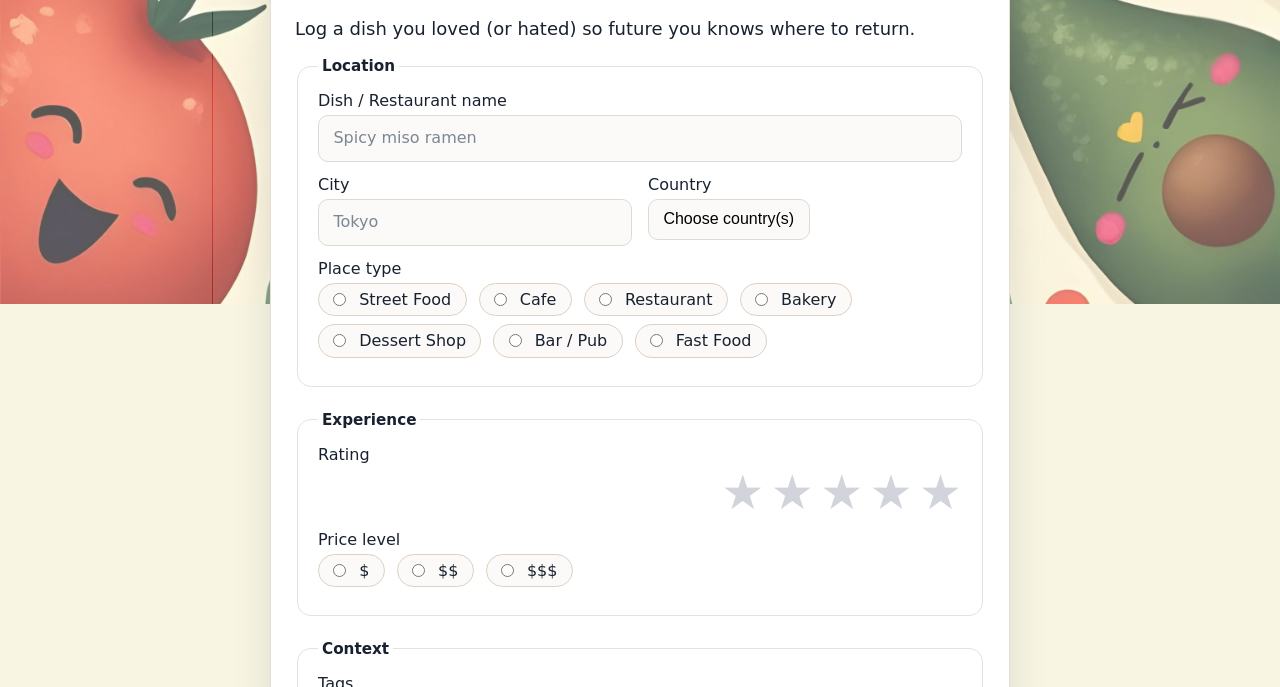
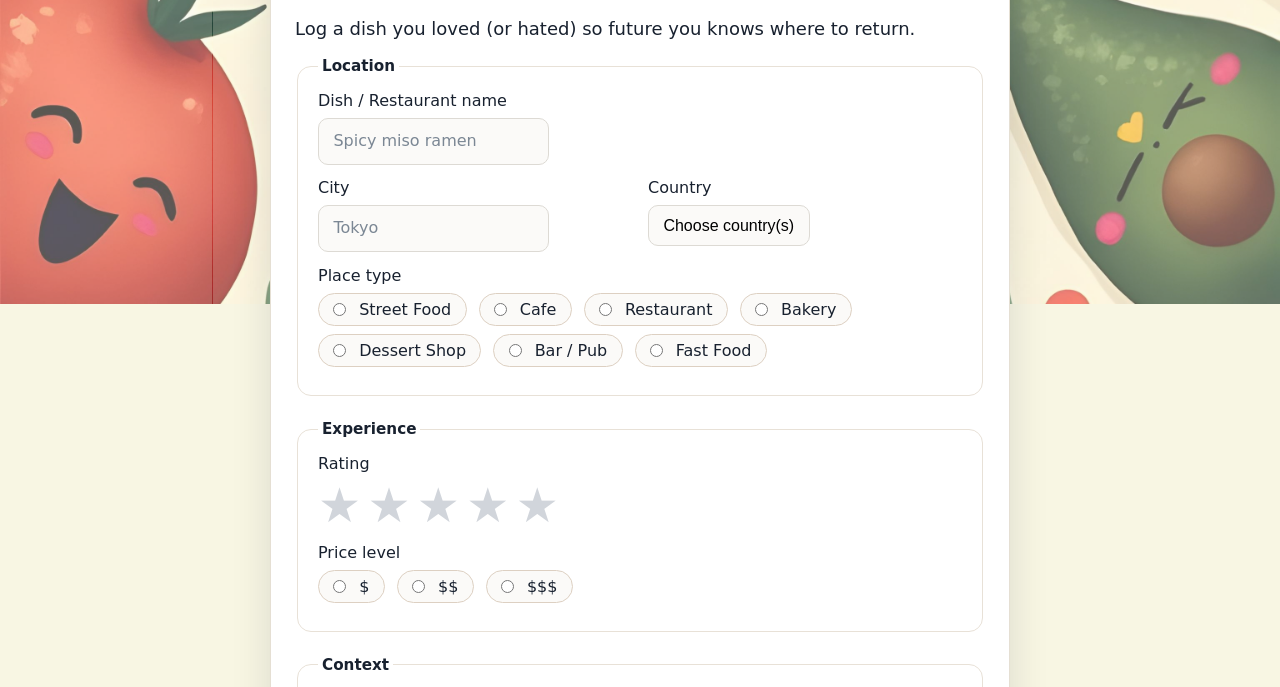
Before and after one commit to voq-sheridan/travelfoodlog, a plain HTML site: page index.html in a window 1280 px wide. Shown: the part 496-1183 px from the top of the page. Drawn offline with Linux system fonts and the light colour scheme; no server answers; a web font is replaced by a local one.

Commit message:
fixed small UI

```diff
--- a/styles.css
+++ b/styles.css
@@ -531,12 +531,24 @@ textarea {
   text-align: right;
 }
 
+/* FIX: Rating layout (label + stars should align left, no big gap) */
+.field {
+  display: flex;
+  flex-direction: column;
+  align-items: flex-start;
+  gap: 0.5rem;
+}
+
+/* keep stars on the left */
+.star-rating {
+  align-self: flex-start;
+}
+
 /* Star rating */
 .star-rating {
   display: flex;
-  flex-direction: row-reverse; /* keeps hover logic correct */
-  justify-content: flex-start; /* align left */
-  align-items: center;
+  flex-direction:row-reverse;
+  align-items: flex-start; /* 👈 forces left alignment */
   gap: 0.4rem;
 }
 
```
